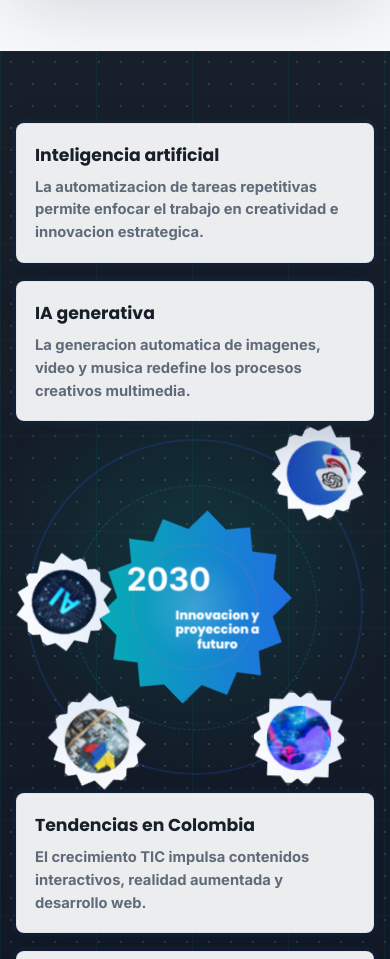
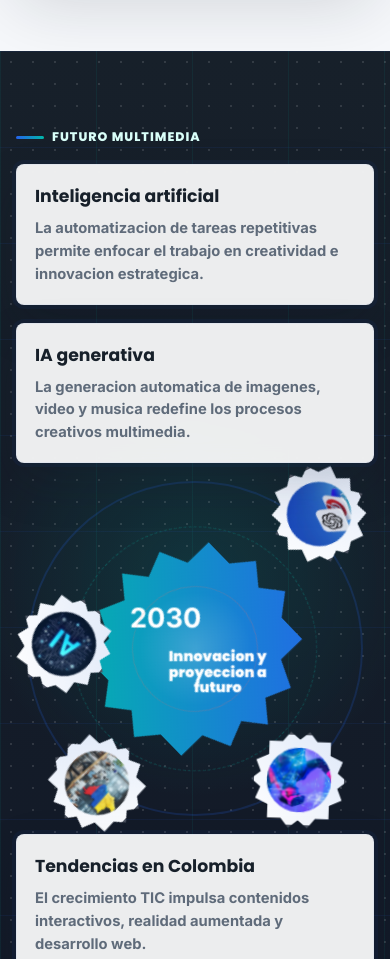
Before and after one commit to navarro641/sitio-ing-multimedia, a plain HTML site: page index.html in a window 390 px wide. Shown: the part 7120-8079 px from the top of the page. Drawn offline with Linux system fonts and the light colour scheme.

Commit message:
Ajustar etiqueta y engranaje central de innovacion

```diff
--- a/css/styles.css
+++ b/css/styles.css
@@ -977,6 +977,14 @@
       background-size: 22px 22px, 96px 96px, 96px 96px, auto, auto;
     }
 
+    .innovation-kicker {
+      position: relative;
+      z-index: 2;
+      width: fit-content;
+      margin: 0 auto 18px;
+      color: #d9fff9;
+    }
+
     .innovation-stage {
       position: relative;
       min-height: 790px;
@@ -1021,11 +1029,11 @@
       position: absolute;
       left: 50%;
       top: 50%;
-      width: 300px;
-      height: 300px;
+      width: 350px;
+      height: 350px;
       display: grid;
       place-items: center;
-      padding: 48px;
+      padding: 58px;
       color: white;
       text-align: center;
       background:
@@ -1043,21 +1051,21 @@
       display: block;
       transform: rotate(0deg);
       animation: centerTextCounter 18s linear infinite;
-      max-width: 170px;
+      max-width: 205px;
       margin-left: auto;
       margin-right: auto;
     }
 
     .gear-center span {
       font-family: "Poppins", "Segoe UI", Arial, sans-serif;
-      font-size: 1rem;
-      font-weight: 800;
-      line-height: 1.16;
+      font-size: 1.38rem;
+      font-weight: 900;
+      line-height: 1.08;
     }
 
     .gear-center strong {
-      margin-top: 8px;
-      font-size: 2.7rem;
+      margin-top: 10px;
+      font-size: 2.15rem;
       line-height: 1;
     }
 
@@ -1845,18 +1853,18 @@
       }
 
       .gear-center {
-        width: 190px;
-        height: 190px;
-        padding: 28px;
+        width: 210px;
+        height: 210px;
+        padding: 34px;
       }
 
       .gear-center span {
-        max-width: 116px;
-        font-size: 0.78rem;
+        max-width: 132px;
+        font-size: 0.9rem;
       }
 
       .gear-center strong {
-        font-size: 2rem;
+        font-size: 1.7rem;
       }
 
       .future-gear {
--- a/index.html
+++ b/index.html
@@ -246,6 +246,7 @@
 
     <!-- Innovacion y proyeccion 2030: engranajes animados con textos al pausar. -->
     <section class="innovation-section" id="innovacion-2030">
+      <span class="section-kicker innovation-kicker">Futuro multimedia</span>
       <div class="innovation-stage">
         <article class="innovation-note innovation-note-left">
           <h3>Inteligencia artificial</h3>
```
